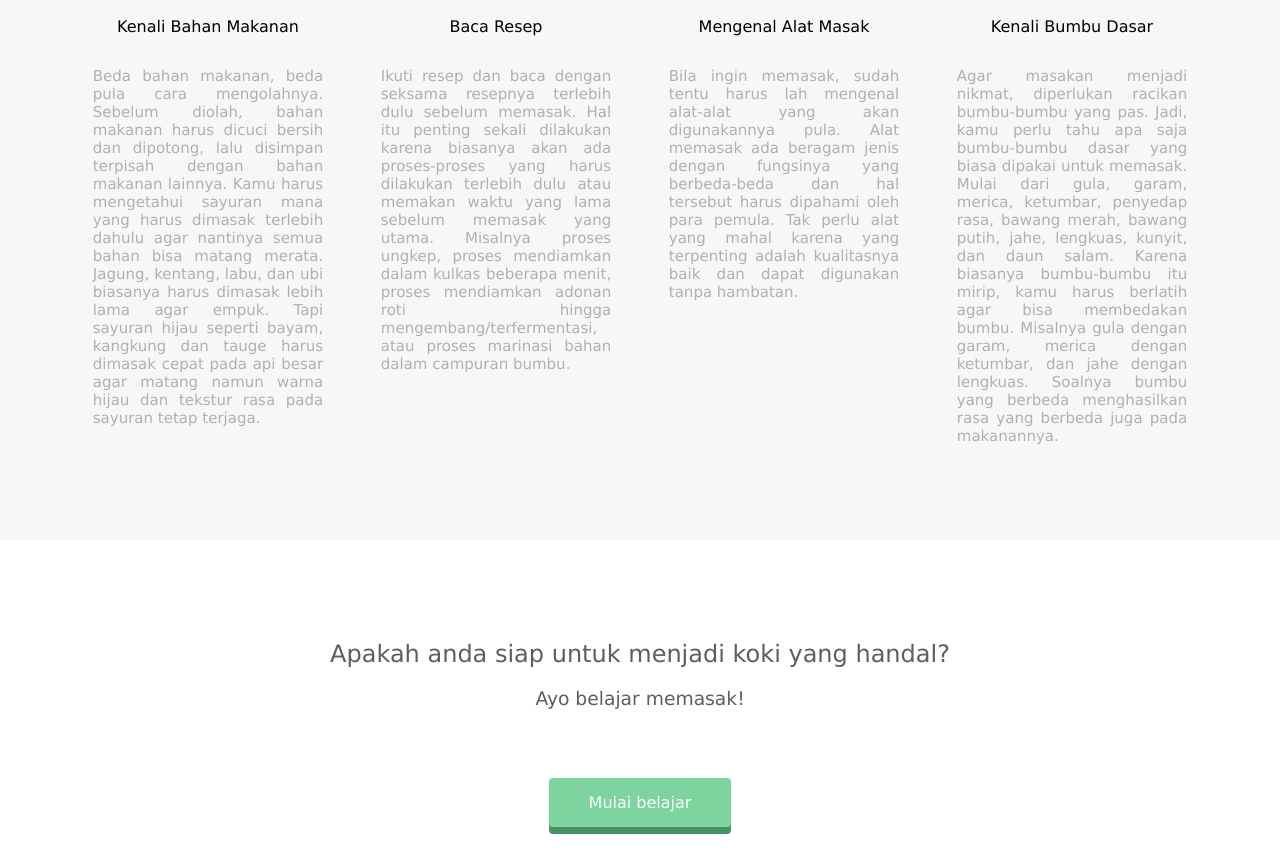
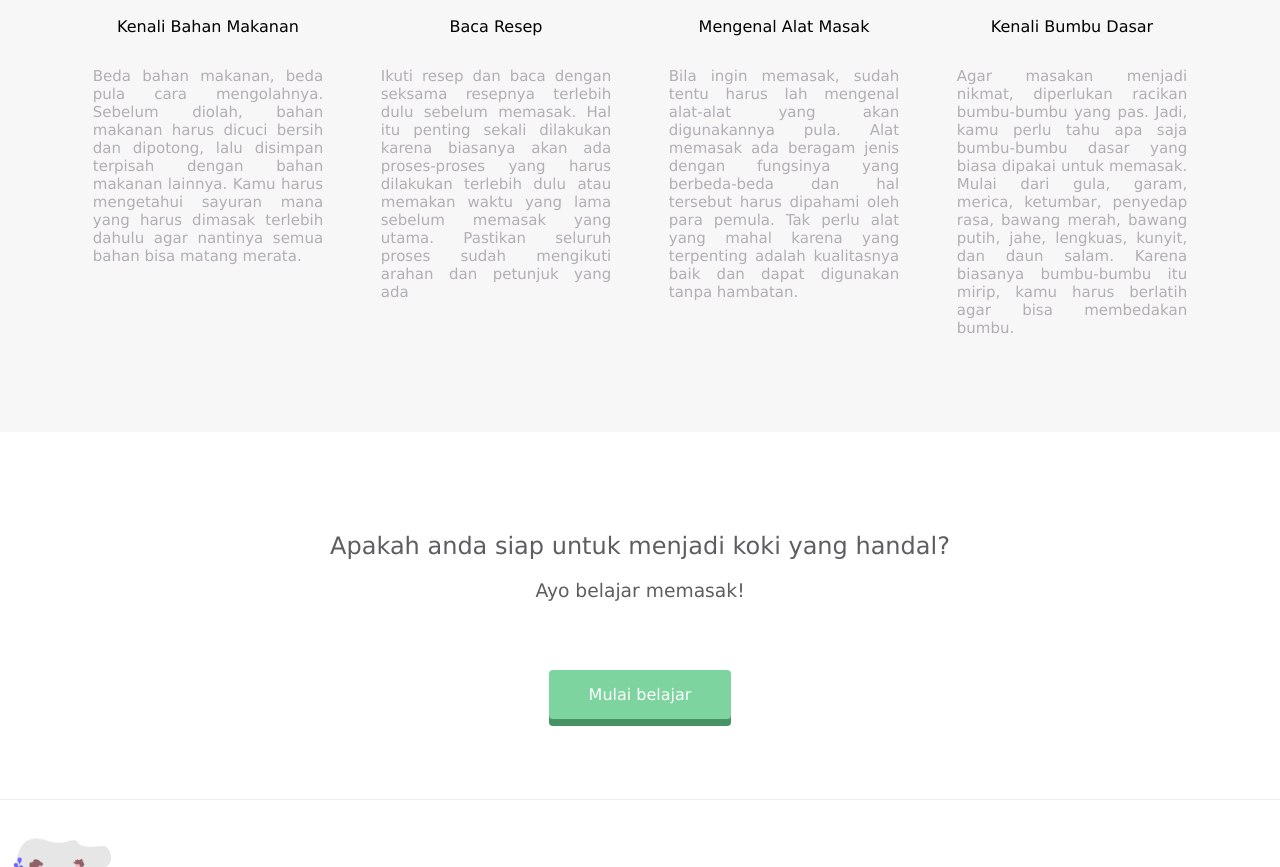
Before and after one commit to jarlazhari/progate.ikram.io, a plain HTML site: page index.html in a window 1280 px wide. Shown: the part 1282-2149 px from the top of the page. Drawn offline with Linux system fonts and the light colour scheme.

Commit message:
Update index.html

```diff
--- a/index.html
+++ b/index.html
@@ -1,7 +1,7 @@
 <!DOCTYPE html>
 <html lang="en">
 <head>
-    <meta charset="UTF-8">
+   <meta charset="UTF-8">
     <meta http-equiv="X-UA-Compatible" content="IE=edge">
     <meta name="viewport" content="width=device-width, initial-scale=1.0">
     <title>Resep Nusantara</title>
@@ -47,14 +47,14 @@
               <img src="https://www.searchpng.com/wp-content/uploads/2019/01/Healthy-Food-PNG-Clipart-200x200.png">
               <p>Kenali Bahan Makanan</p>
             </div>
-            <p class="txt-contents">Beda bahan makanan, beda pula cara mengolahnya. Sebelum diolah, bahan makanan harus dicuci bersih dan dipotong, lalu disimpan terpisah dengan bahan makanan lainnya. Kamu harus mengetahui sayuran mana yang harus dimasak terlebih dahulu agar nantinya semua bahan bisa matang merata. Jagung, kentang, labu, dan ubi biasanya harus dimasak lebih lama agar empuk. Tapi sayuran hijau seperti bayam, kangkung dan tauge harus dimasak cepat pada api besar agar matang namun warna hijau dan tekstur rasa pada sayuran tetap terjaga.</p>
+            <p class="txt-contents">Beda bahan makanan, beda pula cara mengolahnya. Sebelum diolah, bahan makanan harus dicuci bersih dan dipotong, lalu disimpan terpisah dengan bahan makanan lainnya. Kamu harus mengetahui sayuran mana yang harus dimasak terlebih dahulu agar nantinya semua bahan bisa matang merata. </p>
           </div>
           <div class="lesson">
             <div class="lesson-icon">
               <img src="https://icon-library.com/images/recipe-icon-png/recipe-icon-png-26.jpg">
               <p>Baca Resep</p>
             </div>
-            <p class="txt-contents">Ikuti resep dan baca dengan seksama resepnya terlebih dulu sebelum memasak. Hal itu penting sekali dilakukan karena biasanya akan ada proses-proses yang harus dilakukan terlebih dulu atau memakan waktu yang lama sebelum memasak yang utama. Misalnya proses ungkep, proses mendiamkan dalam kulkas beberapa menit, proses mendiamkan adonan roti hingga mengembang/terfermentasi, atau proses marinasi bahan dalam campuran bumbu.</p>
+            <p class="txt-contents">Ikuti resep dan baca dengan seksama resepnya terlebih dulu sebelum memasak. Hal itu penting sekali dilakukan karena biasanya akan ada proses-proses yang harus dilakukan terlebih dulu atau memakan waktu yang lama sebelum memasak yang utama. Pastikan seluruh proses sudah mengikuti arahan dan petunjuk yang ada</p>
           </div>
           <div class="lesson">
             <div class="lesson-icon">
@@ -68,9 +68,9 @@
               <img src="https://img.icons8.com/carbon-copy/2x/pepper-shaker.png">
               <p>Kenali Bumbu Dasar</p>
             </div>
-            <p class="txt-contents">Agar masakan menjadi nikmat, diperlukan racikan bumbu-bumbu yang pas. Jadi, kamu perlu tahu apa saja bumbu-bumbu dasar yang biasa dipakai untuk memasak. Mulai dari gula, garam, merica, ketumbar, penyedap rasa, bawang merah, bawang putih, jahe, lengkuas, kunyit, dan daun salam. Karena biasanya bumbu-bumbu itu mirip, kamu harus berlatih agar bisa membedakan bumbu. Misalnya gula dengan garam, merica dengan ketumbar, dan jahe dengan lengkuas. Soalnya bumbu yang berbeda menghasilkan rasa yang berbeda juga pada makanannya.</p>
+            <p class="txt-contents">Agar masakan menjadi nikmat, diperlukan racikan bumbu-bumbu yang pas. Jadi, kamu perlu tahu apa saja bumbu-bumbu dasar yang biasa dipakai untuk memasak. Mulai dari gula, garam, merica, ketumbar, penyedap rasa, bawang merah, bawang putih, jahe, lengkuas, kunyit, dan daun salam. Karena biasanya bumbu-bumbu itu mirip, kamu harus berlatih agar bisa membedakan bumbu. </p>
           </div>
-          <div class="clear"></div>
+		  <div class="clear"></div>
         </div>
       </div>
     </div>
```
